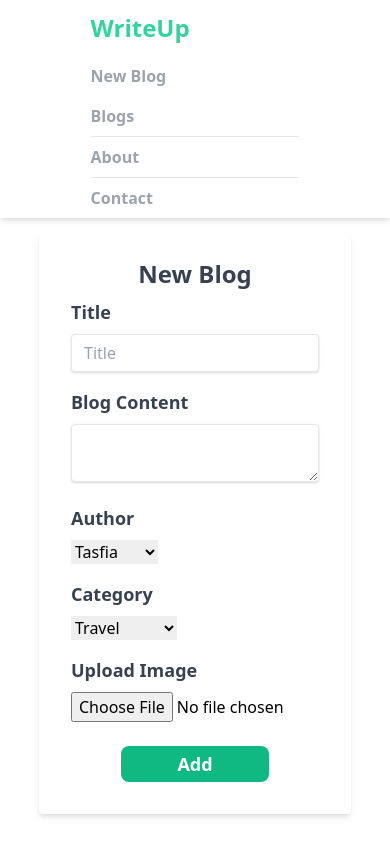
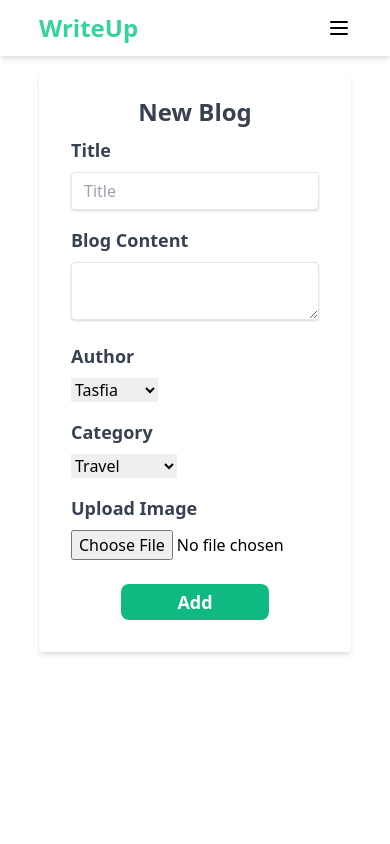
Before and after one commit to TasfiaIslam/react-blog, a React (Create React App) app: page /blogs/add in a window 390 px wide. Built offline with nearby package versions, Linux system fonts and the light colour scheme.

Commit message:
navbar: hamburger menu in mobile view

```diff
--- a/src/Navbar.js
+++ b/src/Navbar.js
@@ -1,21 +1,35 @@
+import { useState } from "react";
 import {Link} from 'react-router-dom';
 
 const Navbar = () => {
+
+    const [isHidden, setHidden] = useState("true");
+
+    const handleMenu = (e) => {
+        e.preventDefault();
+        setHidden(!isHidden);
+    }
+
     return (
-        <header class="md:flex md:items-center md:justify-between p-4 pb-0 shadow-md md:pb-4">
-            <div className="w-7/12 mx-auto md:flex md:items-center md:justify-between">
+        <header class="md:flex md:items-center md:justify-between py-4 pb-0 shadow-md md:pb-4">
+            <div className="w-4/5 md:w-7/12 mx-auto md:flex md:items-center md:justify-between">
+                <div className="flex items-center justify-between">
+
                     <div class="flex items-center justify-between mb-4 md:mb-0">
                         <h1 class="leading-none text-2xl text-grey-darkest">
                             <Link to="/" class="no-underline text-green-400 font-bold hover:text-black">
                                 WriteUp
                             </Link>
                         </h1>
+                    </div>
 
-                    <a class="text-black hover:text-orange md:hidden">
-                    <i class="fa fa-2x fa-bars"></i>
-                    </a>
+                    <nav className="md:hidden mb-4" onClick={handleMenu}>
+                        <svg xmlns="http://www.w3.org/2000/svg" className="h-6 w-6" fill="none" viewBox="0 0 24 24" stroke="currentColor">
+                            <path stroke-linecap="round" stroke-linejoin="round" stroke-width="2" d="M4 6h16M4 12h16M4 18h16" />
+                        </svg>
+                    </nav>
                 </div>
-                <nav className="">
+                <nav className={`md:block ${isHidden ? "hidden" : "block"} `}>
                     <ul class="list-reset md:flex md:items-center">
                         <li class="md:ml-4 md:mx-8">
                             <Link to="/blogs/add" class="block no-underline hover:underline font-semibold py-2 text-gray-400 hover:text-black md:border-none md:p-0">
@@ -28,12 +42,12 @@ const Navbar = () => {
                             </Link>
                         </li>
                         <li class="md:ml-4 md:mx-8">
-                        <Link to="/about" class="border-t block no-underline hover:underline font-semibold py-2 text-gray-400 hover:text-black md:border-none md:p-0">
+                            <Link to="/about" class="block no-underline hover:underline font-semibold py-2 text-gray-400 hover:text-black md:border-none md:p-0">
                             About
                             </Link>
                         </li>
                         <li class="md:ml-4 md:ml-4">
-                        <Link to="/contact" class="border-t block no-underline hover:underline font-semibold py-2 text-gray-400 hover:text-black md:border-none md:p-0">
+                            <Link to="/contact" class="block no-underline hover:underline font-semibold py-2 text-gray-400 hover:text-black md:border-none md:p-0">
                             Contact
                             </Link>
                         </li>
```
Lines whose indentation alone changed are shown as unchanged.
